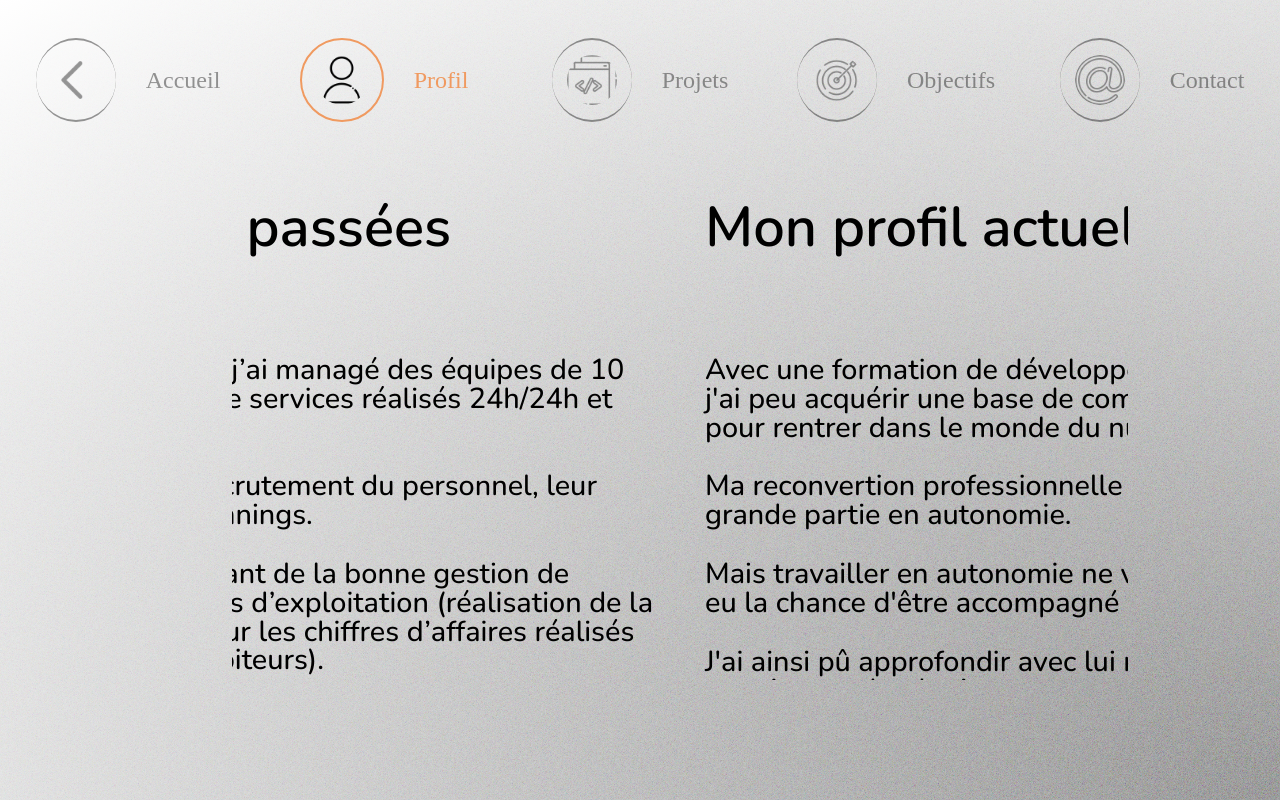
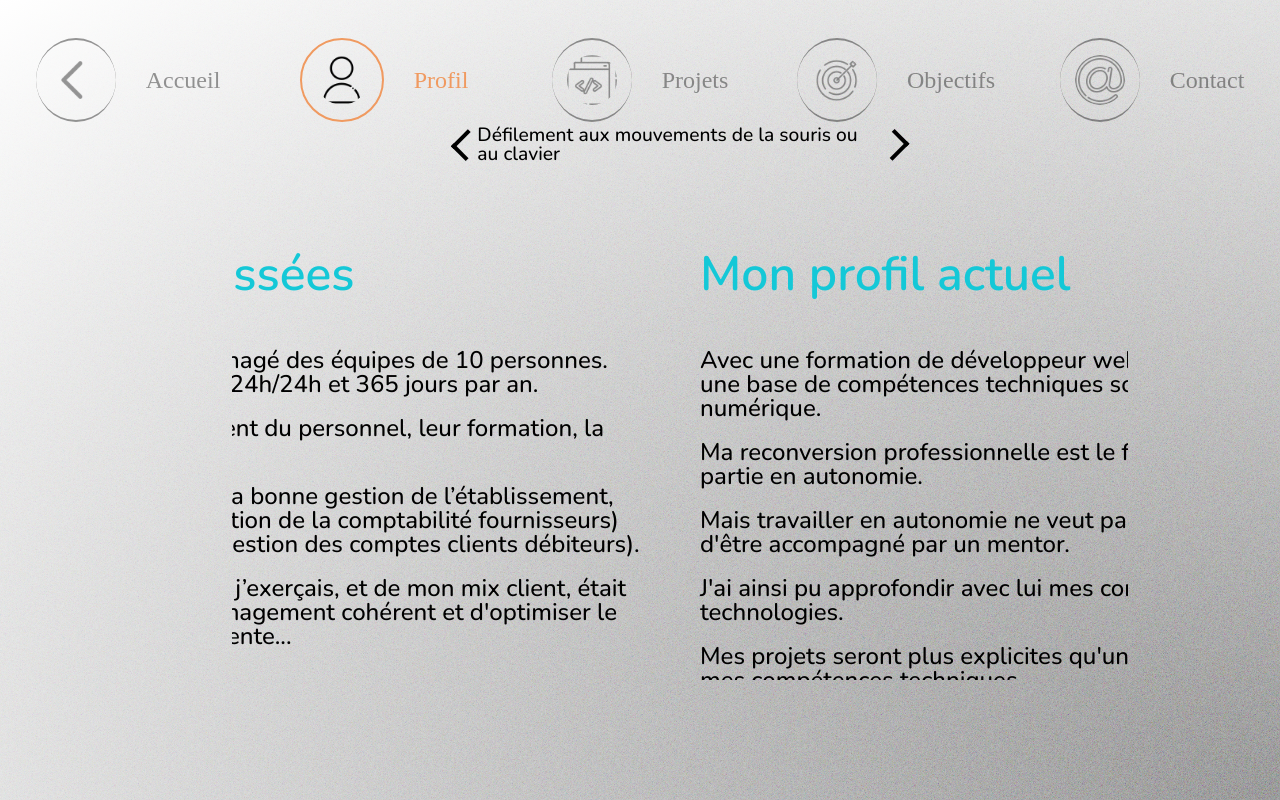
Before and after one commit to Arnaud-Goguelin/portfolio_Arnaud_Goguelin, a React (Vite) app: page /Profil in a window 1280 px wide. Built offline with nearby package versions, Linux system fonts and the light colour scheme.

Commit message:
profilPage : défilement au clavier possible + ajustements SCSS

```diff
--- a/src/_variables.scss
+++ b/src/_variables.scss
@@ -1,10 +1,10 @@
 @import url('https://fonts.googleapis.com/css2?family=Nunito:wght@300;400;500;600;700;800;900;1000&display=swap');
 
-$primary-color: #14C8D7;
-$secondary-color: white;
-$tertiary-color: #F09A60;
-$quaternary-color: #A35621;
-$background-color: #3F9DA3;
+$first-color: #14C8D7;
+$second-color: #FFFF;
+$third-color: #F09A60;
+$fourth-color: #A35621;
+$fifth-color: #3F9DA3;
 
 $small-screen : 640px;
 $medium-screen : 768px;
--- a/src/components/ComponentNavLink/ComponentNavLink.scss
+++ b/src/components/ComponentNavLink/ComponentNavLink.scss
@@ -9,7 +9,7 @@
     align-items: center;
 
     >img {
-        border: 2px solid variables.$tertiary-color;
+        border: 2px solid variables.$third-color;
         transition: border 0.5s ease;
     }
 }
@@ -38,7 +38,7 @@
     }
 
     &:hover {
-        color: variables.$tertiary-color;
+        color: variables.$third-color;
         // background-color: rgba(255, 255, 255, 0.5);
         font-weight: 500;
         transition: all 0.5s ease;
@@ -46,13 +46,13 @@
 
     &.active {
         opacity: 1;
-        color: variables.$tertiary-color;
+        color: variables.$third-color;
         // background-color: rgba(255, 255, 255, 0.5);
         font-weight: 500;
         transition: all 0.5s ease;
 
         >img {
-            border: 2px solid variables.$tertiary-color;
+            border: 2px solid variables.$third-color;
             transition: border 0.5s ease;
         }
     }
--- a/src/components/textDisplay/textDisplay.scss
+++ b/src/components/textDisplay/textDisplay.scss
@@ -4,28 +4,30 @@
     position: relative;
     width: 100%;
     height: 100%;
-    margin: 0 25px;
+    margin: 0 20px;
 
     h2 {
-        margin: 0 0 100px 0;
-        font-size: 3.5em;
+        margin: 0 0 50px 0;
+        font-size: 3em;
         font-weight: 600;
+        color: variables.$first-color
     }
 
     p, li {
-        margin: 0 0 30px 0;
-        font-size: 1.8em;
+        margin: 0 0 20px 0;
+        font-size: 1.5em;
     }
 
-    .before__partOne {
-        font-size: 0.8em;
-    }
+    ul {
+        display: flex;
+        justify-content: space-evenly;
 
-    .before__partTwo {
-        font-size: 0.6em;
-    }
+        li {
+            padding: 10px 20px;
+            border-radius: 20px;
+            background-color: variables.$first-color;
+            color: variables.$second-color;
+        }
 
-    .before__partThree {
-        font-size: 0.4em;
     }
 }
--- a/src/data/profilDatas.json
+++ b/src/data/profilDatas.json
@@ -9,31 +9,31 @@
             "Une bonne connaissance de la place où j’exerçais, et de mon mix client, était nécessaire pour assurer un revenue management cohérent et d'optimiser le taux d’occupation et le prix moyen de vente...",
             "Mais ça c’était avant.",
             "En 2022, j’ai pris la décision de changer de carrière, pour me dédier à une passion latente chez moi, vers laquelle je revenais toujours.",
-            "Je ne regrette pas mes expériences passées, elles m’ont beaucoup apporté en termes :"
+            "Je ne regrette pas mes expériences passées, elles m’ont beaucoup apporté en termes de :"
         ],
         "skills": [
-            "de Communication,",
-            "d'Organisation,",
-            "de Prise de décision,",
-            "de Sens du service."
+            "Communication",
+            "Organisation",
+            "Prise de décision",
+            "Sens du service"
         ]
     },
     {
         "id": "Now2022toInfinite",
         "title": "Mon profil actuel",
         "paragraphs": [
-            "Avec une formation de développeur web chez Openclassroomsn, j'ai peu acquérir une base de compétences techniques solide pour rentrer dans le monde du numérique.",
-            "Ma reconvertion professionnelle est le fruit d'un travail réalisé en grande partie en autonomie.",
+            "Avec une formation de développeur web chez Openclassrooms, j'ai pu acquérir une base de compétences techniques solide pour rentrer dans le monde du numérique.",
+            "Ma reconversion professionnelle est le fruit d'un travail réalisé en grande partie en autonomie.",
             "Mais travailler en autonomie ne veut pas dire travailler seul. J'ai eu la chance d'être accompagné par un mentor.",
-            "J'ai ainsi pû approfondir avec lui mes connaissances dans certaines technologies.",
+            "J'ai ainsi pu approfondir avec lui mes connaissances dans certaines technologies.",
             "Mes projets seront plus explicites qu'un long paragraphe pour vous prouver mes compétences techniques.",
-            "J'ai bien l'intention de continuer mon apprentissage dans le monde du numérique, mais cette première formation m'a permis de développer de nouvelles compétences:"
+            "J'ai bien l'intention de continuer mon apprentissage dans le monde du numérique, mais cette première formation m'a permis de développer de nouvelles compétences :"
         ],
         "skills": [
-            "Adaptation,",
-            "Autonomie,",
-            "Apprentissage,",
-            "Résolution de problème."
+            "Adaptation",
+            "Autonomie",
+            "Apprentissage",
+            "Résolution de problème"
         ]
     }
 ]
--- a/src/pages/landingPage/landingPage.scss
+++ b/src/pages/landingPage/landingPage.scss
@@ -16,7 +16,7 @@
         font-size: 4.5em;
 
         span {
-            color: variables.$primary-color;
+            color: variables.$first-color;
         }
     }
 
@@ -24,7 +24,7 @@
         margin: 0 0 70px 0;
         font-size: 3em;
         font-weight: 700;
-        color: variables.$primary-color;
+        color: variables.$first-color;
     }
 
     p {
@@ -34,7 +34,7 @@
     }
 
     p strong {
-        color: variables.$primary-color;
+        color: variables.$first-color;
         font-weight: 700;
         transition: color 0.3s ease-in-out;
     }
--- a/src/pages/profilPage/profilPage.jsx
+++ b/src/pages/profilPage/profilPage.jsx
@@ -1,4 +1,4 @@
-import { useRef, useState } from 'react'
+import { useRef, useState, useEffect } from 'react'
 import TextDisplay from '../../components/textDisplay/textDisplay'
 
 import profilDatas from '../../data/profilDatas.json'
@@ -9,15 +9,16 @@ function ProfilPage() {
     const mobileContent = useRef(null)
 
     const [distance, setDistance] = useState(0);
-
+    const [position, setPosition] = useState(0)
 
     function calculDistance() {
-        window.onload = () => {
         const contentToMove = mobileContent.current
-            const rect = contentToMove.getBoundingClientRect();
-            setDistance(rect.left)
-    }}
-    calculDistance()
+        const rect = contentToMove.getBoundingClientRect();
+        setDistance(rect.left)}
+
+    useEffect(()=>{
+            calculDistance()
+    },[])
 
     function handleMouseMouve(event) {
         const contentToMove = mobileContent.current
@@ -25,11 +26,33 @@ function ProfilPage() {
         contentToMove.style.left = event.pageX - Math.abs(distance) - contentMeasured + 'px';
     }
 
+    function handleKeyDown(event) {
+        const contentToMove = mobileContent.current;
+        const rect = contentToMove.getBoundingClientRect();
+        setPosition(rect.left)
+        if (event.keyCode === 37) {
+            setPosition(position + 20)
+            contentToMove.style.left = position + 'px'
+        }
+        if (event.keyCode === 39) {
+            setPosition(position - 20)
+            contentToMove.style.left = position + 'px'
+        }
+    }
+
+
     return (
         <section
-        className='profilPage__displayZone'
-        onMouseMove={(event) => handleMouseMouve(event)}
+            className='profilPage__displayZone'
+            onMouseMove={(event) => handleMouseMouve(event)}
+            onKeyDown={ (event) => handleKeyDown(event)}
+            tabIndex={0}
         >
+            <div className='profilPage__arrowContainer'>
+                <div className='profilPage__arrow left'></div>
+                <p>Défilement aux mouvements de la souris ou au clavier</p>
+                <div className='profilPage__arrow right'></div>
+            </div>
             <div className='profilPage__mobile' ref={mobileContent}>
                 {profilDatas.map(data => (
                     <TextDisplay
--- a/src/pages/profilPage/profilPage.scss
+++ b/src/pages/profilPage/profilPage.scss
@@ -18,4 +18,29 @@
         overflow: hidden;
         left: -50%;
     }
+
+    .profilPage__arrowContainer {
+        margin: auto;
+        width: 50%;
+        height: 50px;
+        display: flex;
+        justify-content: space-between;
+        align-items: center;
+        font-size: 1.2em;
+
+        .profilPage__arrow {
+            width: 20px;
+            height: 20px;
+            border-top: 4px solid black;
+            border-right: 4px solid black;
+
+            &.right {
+                rotate: 45deg;
+            }
+
+            &.left {
+                rotate: 225deg
+            }
+        }
+    }
 }
```
